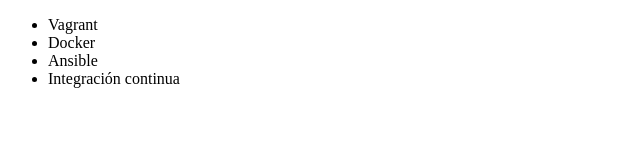
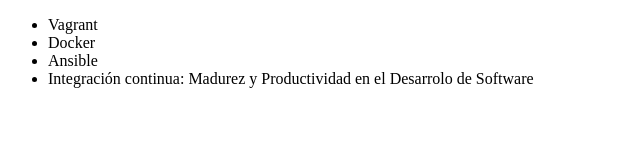
Before and after one commit to bvc0115/alura-git, a plain HTML site: page index.html in a window 1280 px wide. Shown: the whole page, without its empty margins (0-640 px from the left). Drawn offline with Linux system fonts and the light colour scheme.

Commit message:
Renombrando curso de Integración Contínua

```diff
--- a/index.html
+++ b/index.html
@@ -9,7 +9,7 @@
          <li> Vagrant </li>
          <li> Docker </li>
          <li> Ansible </li>
-         <li> Integración continua </li>
+         <li> Integración continua: Madurez y Productividad en el Desarrolo de Software </li>
      </ul>
 </body>
 </html>
```
